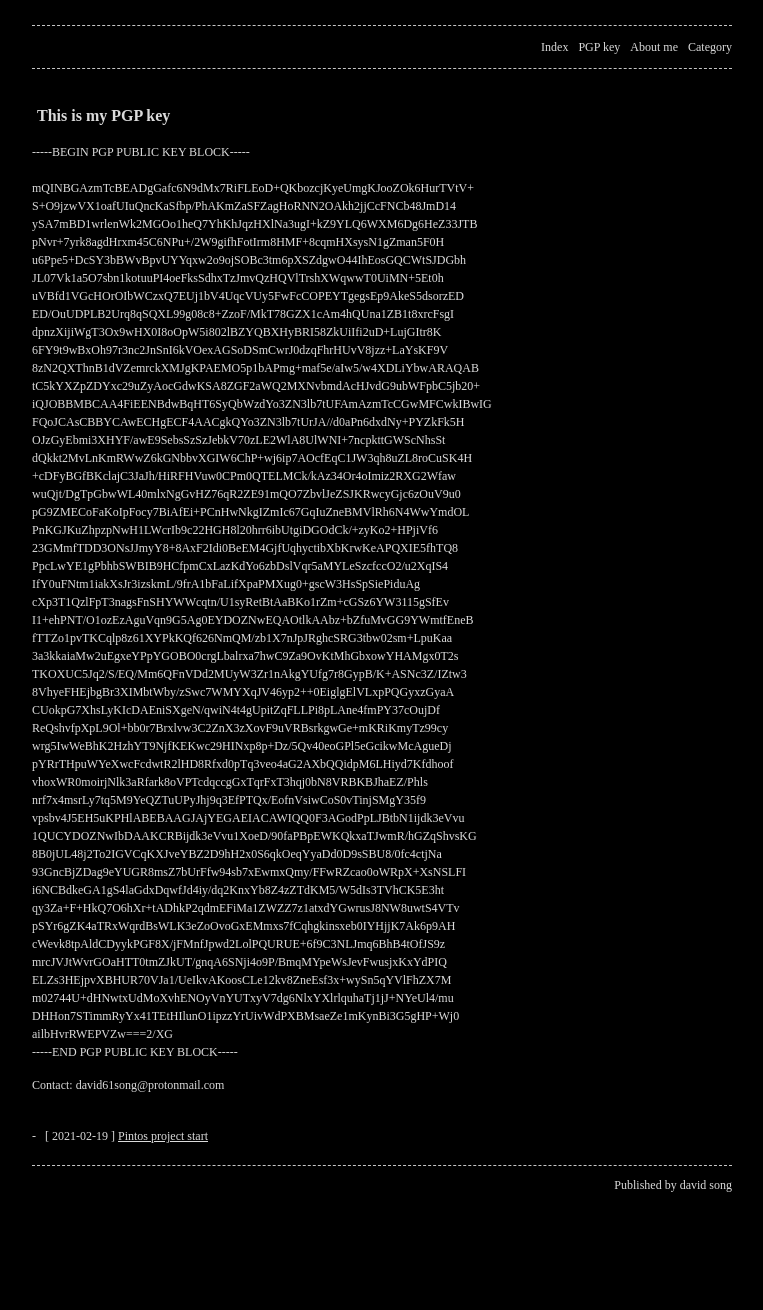
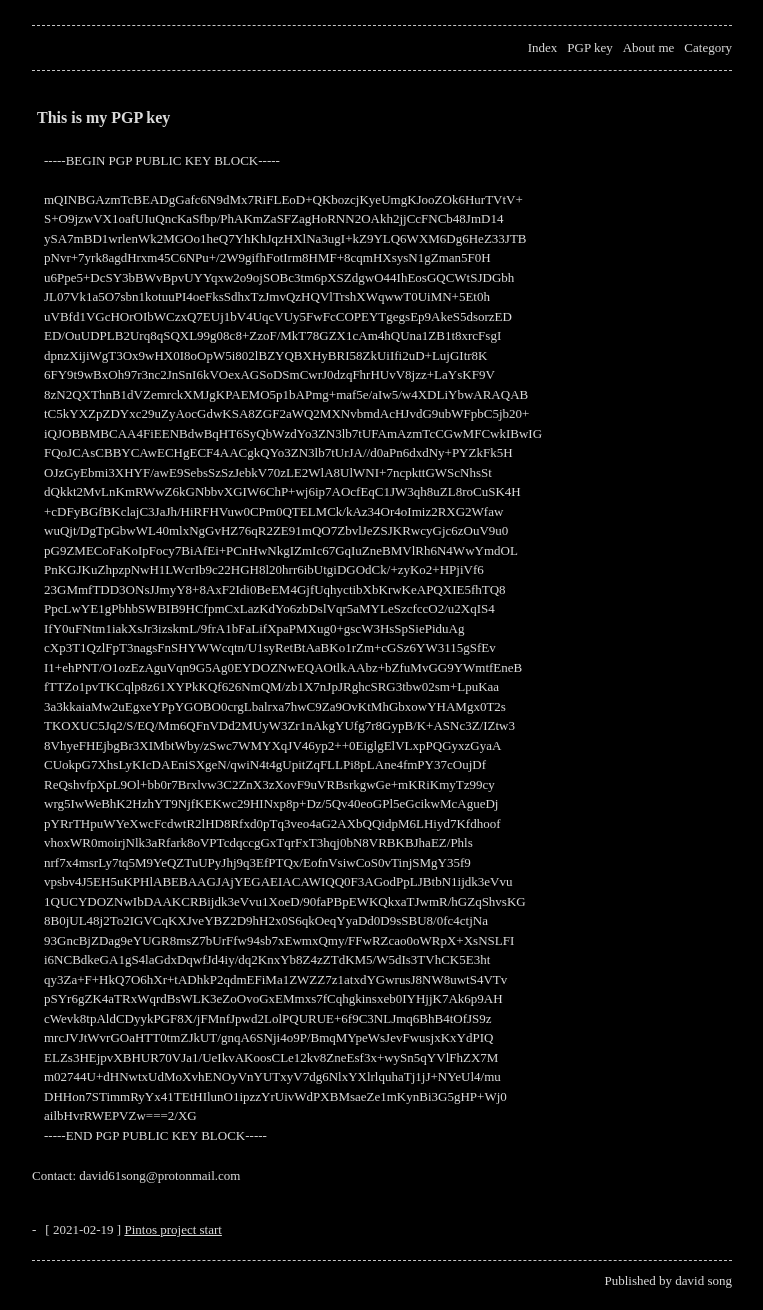
Before and after one commit to david61song/david61song.github.io, a Jekyll site: the page built from PGP.md, in a window 1280 px wide. Shown: the whole page, without its empty margins (258-1021 px from the left). Built offline with Jekyll 4.4.1, drawn with Linux system fonts in a browser that asks for light colours; before the commit the page ends 1214 px from its top, so only the background shows below that.

Commit message:
re-changed

```diff
--- a/_sass/base.scss
+++ b/_sass/base.scss
@@ -6,7 +6,7 @@
  * Style variables
  */
 $base-font-family:     'Source Code Pro';
-$base-font-size:       12px !default;
+$base-font-size:       13px !default;
 $mobile-font-size:     12px !default;
 $base-line-height:     1.5 !default;
 $container-width:      90% !default;
@@ -80,11 +80,11 @@ textarea { vertical-align: top; }
 }
 
 code {
-   padding: 3px 5px;
+  padding: 0px 5px;
 }
 
 pre {
-   padding: 3px 0px;
+  padding: 8px 12px;
   overflow-x: auto;
 
   > code {
@@ -94,7 +94,7 @@ textarea { vertical-align: top; }
 
     white-space: pre;
     word-break: normal;
-     word-wrap: break-word;
+    word-wrap: normal;
   }
 }
 
```
Also changed, not shown: 8 other files. Lines whose indentation alone changed are shown as unchanged.
